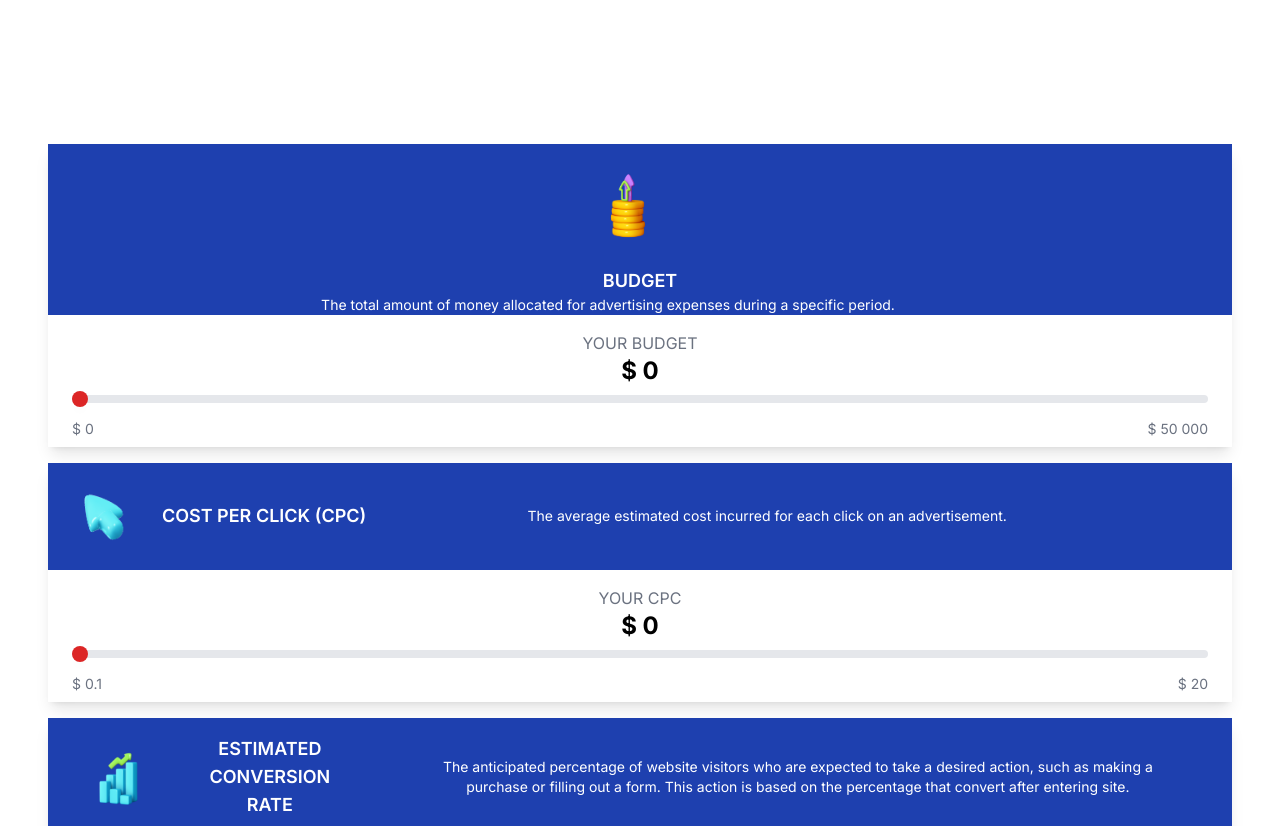
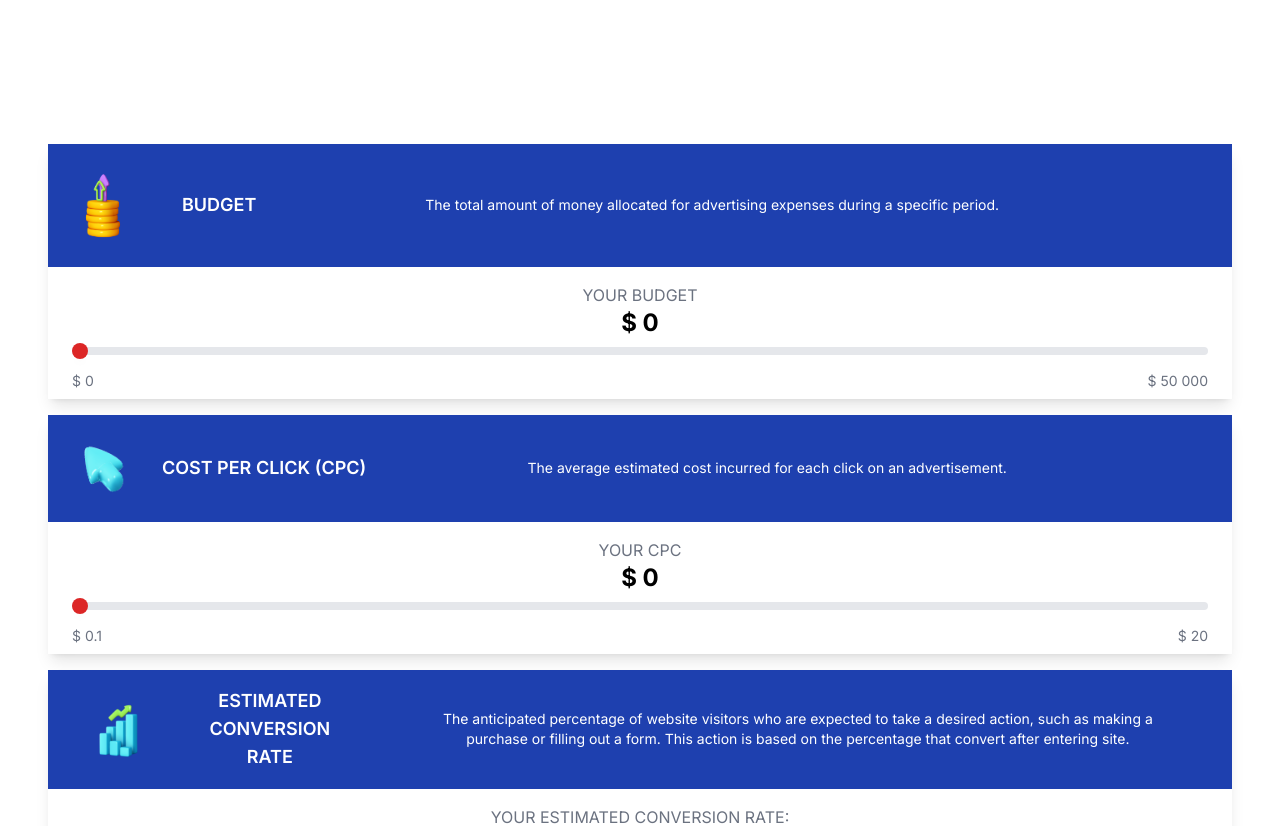
Before and after one commit to charles5991/cleverly-web, a Next.js app: page /projects in a window 1280 px wide. Shown: the top 826 px of the page. Built offline with nearby package versions, Linux system fonts and the light colour scheme; what tailwindcss-debug-screens would draw is missing.

Commit message:
Update page.tsx

```diff
--- a/app/projects/page.tsx
+++ b/app/projects/page.tsx
@@ -80,15 +80,16 @@ export default function ProjectsPage() {
           <div className="p-4 space-y-4">
             <div>
               <Card>
-                <div className=" space-y-4">
-                  <div className="flex sm:flex-col items-center bg-blue-800">
+                <div className=" space-y-4 flex-grow-0 flex-shrink-0">
+                  <div className="flex items-center bg-blue-800">
                     <img
                       src="./budget.png"
                       width={70}
                       className="my-6 mx-8"
-                      alt="Budget"
-                    />
-                    <p className="text-white text-lg font-semibold">BUDGET</p>
+                    ></img>
+                    <p className="text-white w-50 text-lg font-semibold">
+                      BUDGET
+                    </p>
                     <div className="flex-grow">
                       <p className="text-white text-sm text-center flex-grow-0 flex-shrink-0 pr-16">
                         The total amount of money allocated for advertising
```
